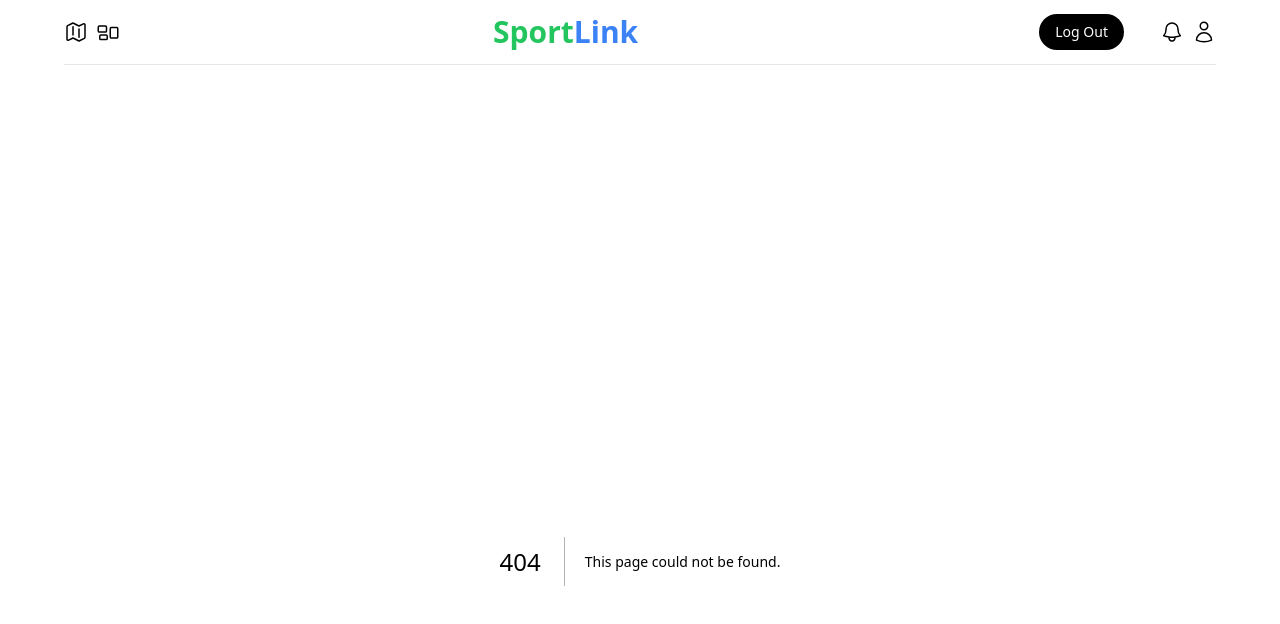
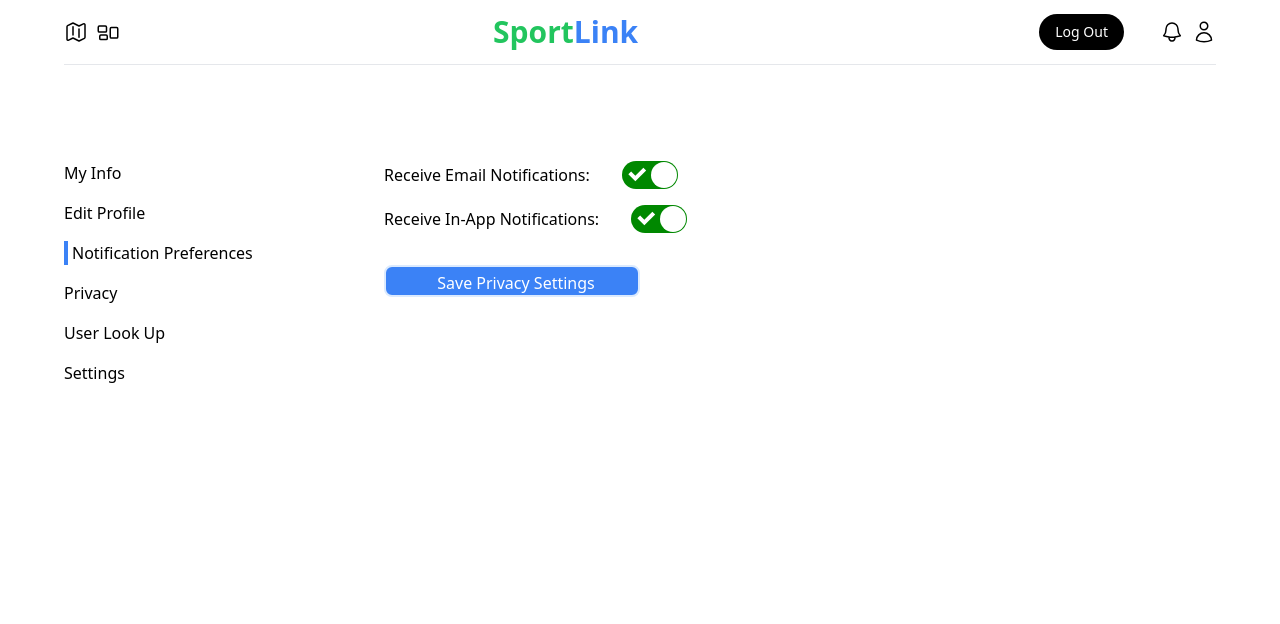
Before and after one commit to Arty5654/SportLink, a Next.js app in the folder web/: page /profile/notif_pref in a window 1280 px wide. Before the commit this address had no page. Shown: the top 624 px of the page. Built offline with nearby package versions, Linux system fonts and the light colour scheme.

Commit message:
cant send email notif if button not checked

```diff
--- a/web/app/notifs/page.js
+++ b/web/app/notifs/page.js
@@ -59,7 +59,7 @@ const NotifsPage = () => {
             console.log("Report response:", response.data)
           }
         } catch (error) {
-          console.error('Error getting friend requests', error);
+          console.error('Error getting potential reports', error);
         }
       };
 
@@ -83,7 +83,6 @@ const NotifsPage = () => {
 
     return 'Invalid Date';
   };
-
 
 
     // infinite scroll, loading 5 more friends at a time
--- /dev/null
+++ b/web/app/profile/notif_pref/page.js
@@ -0,0 +1,106 @@
+"use client";
+
+import User from "@app/User";
+import axios from 'axios';
+import { useEffect, useState } from "react";
+import Sidebar from "@components/profileSidebar";
+import "@styles/global.css";
+import Switch from "react-switch";
+import { userAgent } from 'next/server';
+
+const UserProfile = () => {
+    const [user, setUser] = useState(new User());
+    const [sendEmails, setSendEmails] = useState(true);
+    const [showInApp, setShowInApp] = useState(true);
+
+  useEffect(() => {
+    const user1 = JSON.parse(sessionStorage.getItem("user"));
+    setUser(user1);
+
+    const fetchData = async () => {
+        try {
+            var curr_email = user1.email;
+            const response = await axios.get(`http://localhost:5000/get_user_notifs_settings?email=${curr_email}`);
+
+            if (response.data) {
+                console.log("request responded with: ", response.data);
+                setSendEmails(response.data.sendEmail);
+                setShowInApp(response.data.showInApp);
+            }
+        } catch (error) {
+            console.error('Error getting user notifs settings', error);
+        }
+    };
+
+    fetchData(); // Call the async function here
+    console.log("sendEmails: " + sendEmails);
+    console.log("showInApp: " + showInApp);
+  }, []);
+
+  const handleSaveProfile = () => {
+    // console.log("sendEmails: " + sendEmails);
+    // console.log("showInApp: " + showInApp);
+
+    // send axios request to update user notifs settings
+    try {
+        const r = axios.post("http://localhost:5000/set_user_notifs_settings", {
+            'email': user.email,
+            'sendEmail': sendEmails,
+            'showInApp': showInApp
+        });
+
+        r.then(() => {
+            console.log("request responded");
+            setSendEmails(sendEmails);
+            setShowInApp(showInApp);
+            alert("Successfully updated notifs settings!")
+        });
+    } catch (error) {
+        console.error('Error setting user notifs settings', error);
+    }
+  }
+
+  return (
+    <div className="w-full flex pb-64">
+        <div className="w-1/4">
+            <Sidebar active="notif_pref" />
+        </div>
+        <div className="w-3/4 pl-8">
+            <div className="pb-4 flex items-center">
+            <span>Receive Email Notifications:</span>
+            <Switch
+                className="ml-8"
+                checked={sendEmails}
+                onChange={(checked) => {
+                    console.log("changed sendEmails to: " + !sendEmails); // Log the updated state
+                    setSendEmails(!sendEmails); // Update the state
+                }}
+                />
+            </div>
+
+            <div className="pb-4 flex items-center">
+            <span>Receive In-App Notifications:</span>
+            <Switch
+                className="ml-8"
+                checked={showInApp}
+                onChange={(checked) => {
+                    console.log("changed showInApp to: " + !showInApp); // Log the updated state
+                    setShowInApp(!showInApp); // Update the state
+                }}
+                />
+            </div>
+
+            <div className="mt-2">
+                <button
+                onClick={handleSaveProfile}
+                className="w-64 rounded-lg h-8 mt-2 pl-2 pt-1 text-bold text-white outline-0 border-2 border-blue-100 hover:border-blue-200 active:border-blue-200 bg-blue-500 resize-none"
+                >
+                Save Privacy Settings
+                </button>
+            </div>
+        </div>
+    </div>
+  );
+}
+
+export default UserProfile;
--- a/web/components/profileSidebar.js
+++ b/web/components/profileSidebar.js
@@ -25,7 +25,15 @@ const profileSidebar = ({ active }) => {
             Edit Profile
           </p>
         </Link>
-        <p>Notification Settings</p>
+        <Link href="/profile/notif_pref">
+          <p
+            className={`cursor-pointer ${
+              active === "notif_pref" ? "border-l-4 border-blue-500 pl-1" : ""
+            }`}
+          >
+            Notification Preferences
+          </p>
+        </Link>
         <Link href="/profile/privacy">
           <p
             className={`cursor-pointer ${
```
Also changed, not shown: 2 other files (tests, documents, lock files or other folders).
